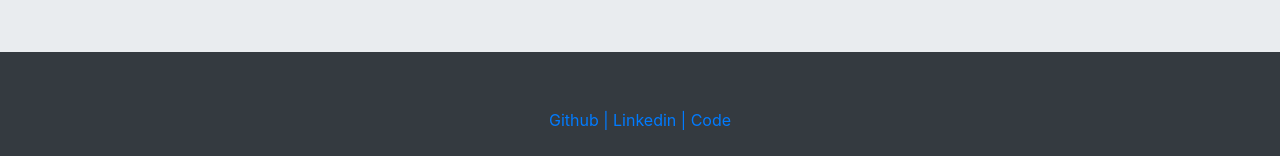
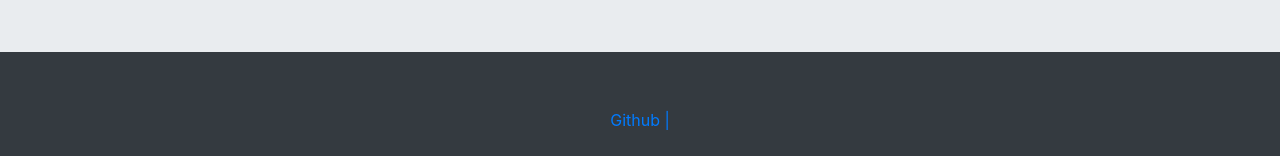
Before and after one commit to Ritik7404/AirQualityPrediction-master, a Python web app: template templates/index.html in a window 1280 px wide. Shown: the part 772-928 px from the top of the page. Run offline with Jinja, Linux system fonts and the light colour scheme; the template is opened without the code that fills it, so the values that code supplies are empty; some libraries are stand-ins or nearby versions.

Commit message:
Update index.html

```diff
--- a/templates/index.html
+++ b/templates/index.html
@@ -129,9 +129,8 @@
     <!-- Footer -->
     <footer id="sticky-footer" class="py-4 bg-dark text-white-50">
         <div class="container text-center text-white">
-          <a href="https://github.com/Ritik7404" target="_blank">Github | </a>
-          <a href="https://www.linkedin.com/in/ritik-rajput-7111511ab/" target="_blank">Linkedin | </a>
-           <a href="https://github.com/Ritik7404/AirQualityPrediction-master" target="_blank">Code </a>
+          <a href="https://github.com/AQIdemo/AQI_Predictor" target="_blank">Github | </a>
+
         </div>
       </footer>
 </body>
```
